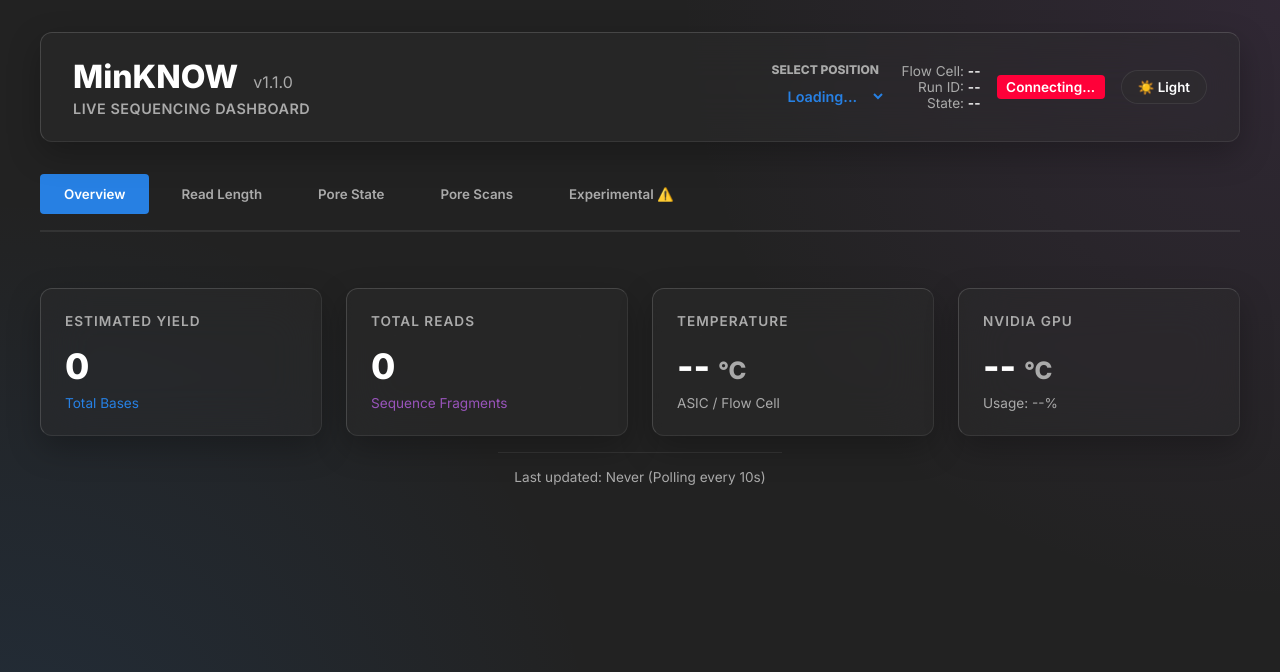
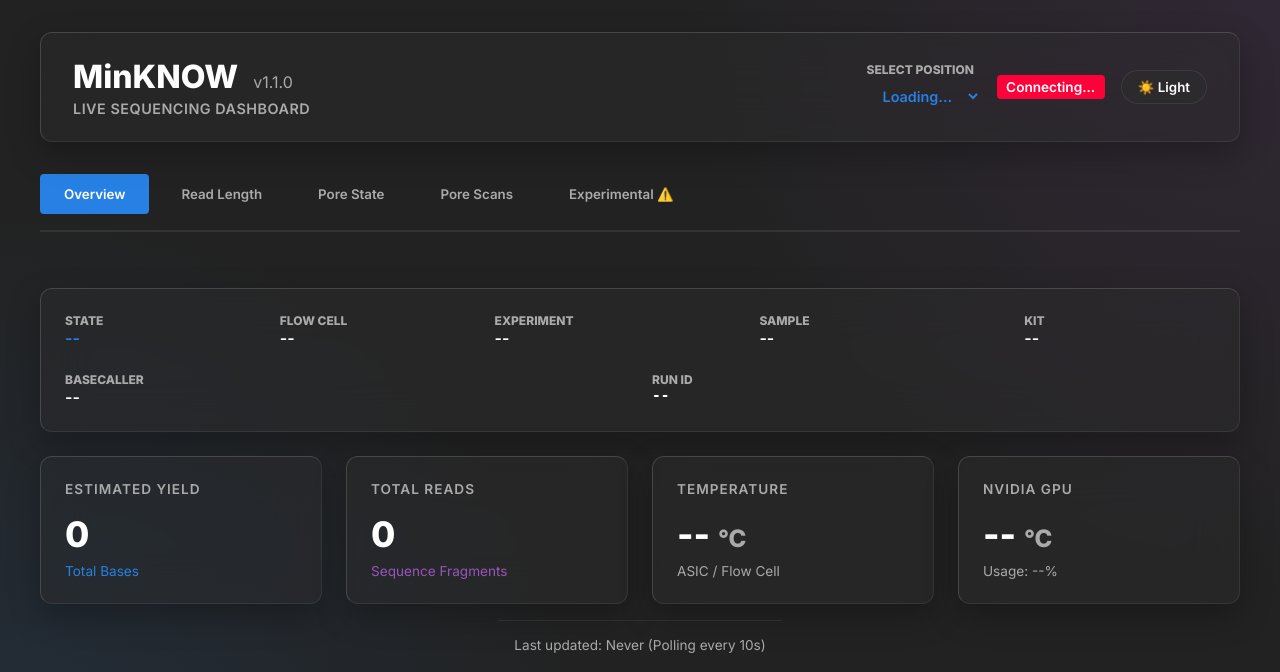
Before and after one commit to msuokas-bco/minknow_dashboard, a Flask app: page / in a window 1280 px wide. Shown: the top 672 px of the page. Run offline with Flask 3, Linux system fonts and the light colour scheme.

Commit message:
feat: Introduce comprehensive Run Information dashboard card and extract expanded metadata

```diff
--- a/static/js/main.js
+++ b/static/js/main.js
@@ -198,8 +198,24 @@ function toggleTheme() {
                             document.getElementById('fc-id').innerText = data.flow_cell_id || '--';
                         }
 
-                        document.getElementById('run-id').innerText = data.run_id ? data.run_id.substring(0,8) + '...' : '--';
-                        document.getElementById('run-state').innerText = data.state;
+                        if (document.getElementById('run-id')) {
+                            document.getElementById('run-id').innerText = data.run_id || '--';
+                        }
+                        if (document.getElementById('run-state')) {
+                            document.getElementById('run-state').innerText = data.state;
+                        }
+                        if (document.getElementById('run-exp')) {
+                            document.getElementById('run-exp').innerText = data.experiment || '--';
+                        }
+                        if (document.getElementById('run-sample')) {
+                            document.getElementById('run-sample').innerText = data.sample || '--';
+                        }
+                        if (document.getElementById('run-kit')) {
+                            document.getElementById('run-kit').innerText = data.kit || '--';
+                        }
+                        if (document.getElementById('run-model')) {
+                            document.getElementById('run-model').innerText = data.model || 'Off';
+                        }
 
                         if (data.debug_pores) {
                             document.getElementById('run-state').innerText += " | PORES ERR: " + data.debug_pores;
--- a/templates/index.html
+++ b/templates/index.html
@@ -32,11 +32,7 @@
                         <option value="">Loading...</option>
                     </select>
                 </div>
-                <div class="run-meta">
-                    <div>Flow Cell: <span id="fc-id">--</span></div>
-                    <div>Run ID: <span id="run-id">--</span></div>
-                    <div>State: <span id="run-state">--</span></div>
-                </div>
+
                 <div id="connection-status" class="badge offline">Connecting...</div>
                 <button id="theme-toggle" style="background: var(--card-bg); color: var(--text-main); border: 1px solid var(--card-border); padding: 0.5rem 1rem; border-radius: 20px; font-weight: 600; cursor: pointer; transition: all 0.3s; font-family: var(--font-main);" onclick="toggleTheme()">☀️ Light</button>
             </div>
@@ -51,6 +47,37 @@
         </div>
 
         <div id="tab-main" class="tab-content active">
+            <div class="card" style="margin-bottom: 1.5rem; display: flex; flex-wrap: wrap; gap: 1.5rem; justify-content: space-between;">
+                <div style="flex: 1 1 150px;">
+                    <div style="font-size: 0.75rem; color: var(--text-muted); text-transform: uppercase; font-weight: bold;">State</div>
+                    <div id="run-state" style="font-weight: 600; font-size: 1rem; color: var(--accent-cyan);">--</div>
+                </div>
+                <div style="flex: 1 1 150px;">
+                    <div style="font-size: 0.75rem; color: var(--text-muted); text-transform: uppercase; font-weight: bold;">Flow Cell</div>
+                    <div id="fc-id" style="font-weight: 600; font-size: 1rem;">--</div>
+                </div>
+                <div style="flex: 1 1 200px;">
+                    <div style="font-size: 0.75rem; color: var(--text-muted); text-transform: uppercase; font-weight: bold;">Experiment</div>
+                    <div id="run-exp" style="font-weight: 600; font-size: 1rem;">--</div>
+                </div>
+                <div style="flex: 1 1 200px;">
+                    <div style="font-size: 0.75rem; color: var(--text-muted); text-transform: uppercase; font-weight: bold;">Sample</div>
+                    <div id="run-sample" style="font-weight: 600; font-size: 1rem;">--</div>
+                </div>
+                <div style="flex: 1 1 150px;">
+                    <div style="font-size: 0.75rem; color: var(--text-muted); text-transform: uppercase; font-weight: bold;">Kit</div>
+                    <div id="run-kit" style="font-weight: 600; font-size: 1rem;">--</div>
+                </div>
+                <div style="flex: 2 1 300px;">
+                    <div style="font-size: 0.75rem; color: var(--text-muted); text-transform: uppercase; font-weight: bold;">Basecaller</div>
+                    <div id="run-model" style="font-weight: 600; font-size: 1rem; word-break: break-all;">--</div>
+                </div>
+                <div style="flex: 2 1 300px;">
+                    <div style="font-size: 0.75rem; color: var(--text-muted); text-transform: uppercase; font-weight: bold;">Run ID</div>
+                    <div id="run-id" style="font-weight: 600; font-size: 0.9rem; word-break: break-all; font-family: monospace;">--</div>
+                </div>
+            </div>
+
             <div class="grid">
                 <div class="card">
                     <div class="card-header">
```
Also changed, not shown: app_secure.py (+33 -0 lines).
